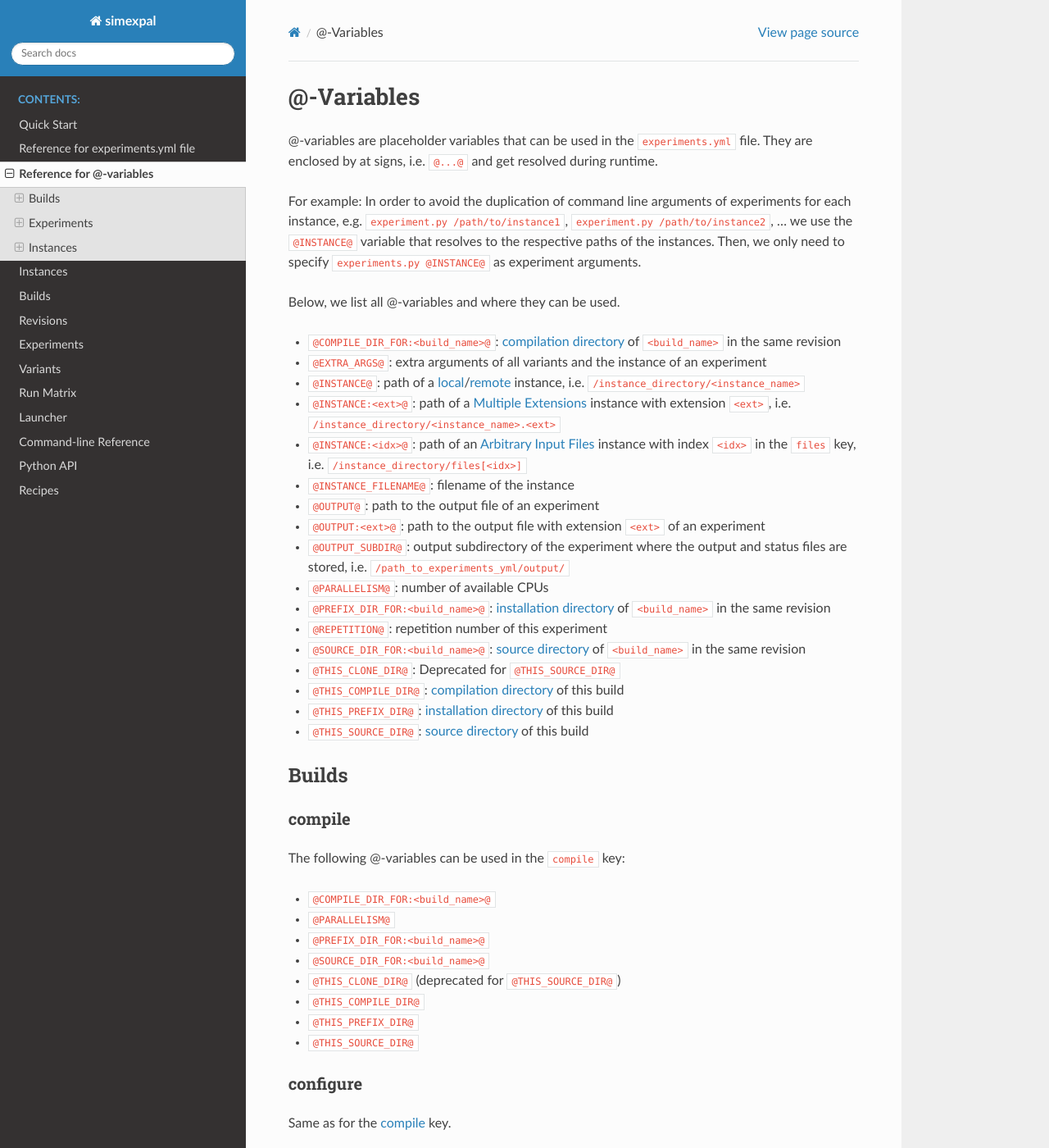
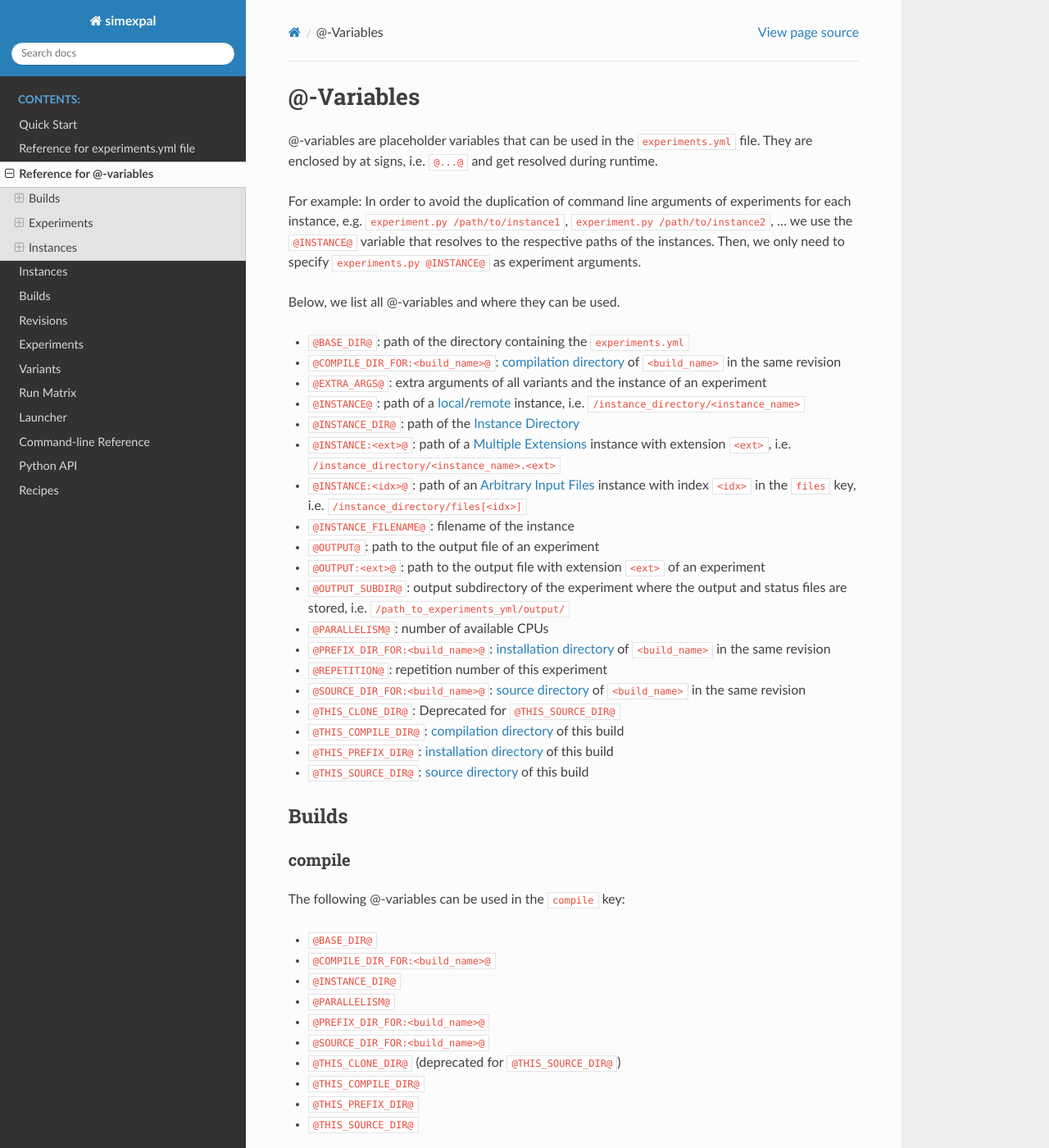
Before and after one commit to hu-macsy/simexpal, a Sphinx documentation site: the page built from docs/at_variables_reference.rst, in a window 1280 px wide and 1400 px high. Shown: the whole window at 82% size. Built offline with Sphinx 7.4.7 and the Read the Docs theme 2.0.0, drawn with Linux system fonts in a browser that asks for light colours; some of the changed text lies outside the part shown.

Commit message:
docs/at_variables, docs/instances: Add documentation on at-variables 'BASE_DIR' and 'INSTANCE_DIR'

```diff
--- a/docs/at_variables_reference.rst
+++ b/docs/at_variables_reference.rst
@@ -16,9 +16,11 @@ specify ``experiments.py @INSTANCE@`` as experiment arguments.
 
 Below, we list all @-variables and where they can be used.
 
+- ``@BASE_DIR@``: path of the directory containing the ``experiments.yml``
 - ``@COMPILE_DIR_FOR:<build_name>@``: :ref:`compilation directory <BuildDirectories>` of ``<build_name>`` in the same revision
 - ``@EXTRA_ARGS@``: extra arguments of all variants and the instance of an experiment
 - ``@INSTANCE@``: path of a :ref:`local <LocalInstances>`/:ref:`remote <RemoteInstances>` instance, i.e. ``/instance_directory/<instance_name>``
+- ``@INSTANCE_DIR@``: path of the :ref:`InstanceDirectory`
 - ``@INSTANCE:<ext>@``: path of a :ref:`MultipleExtensions` instance with extension ``<ext>``, i.e. ``/instance_directory/<instance_name>.<ext>``
 - ``@INSTANCE:<idx>@``: path of an :ref:`ArbitraryInputFiles` instance with index ``<idx>`` in the ``files`` key, i.e. ``/instance_directory/files[<idx>]``
 - ``@INSTANCE_FILENAME@``: filename of the instance
@@ -46,7 +48,9 @@ compile
 
 The following @-variables can be used in the ``compile`` key:
 
+- ``@BASE_DIR@``
 - ``@COMPILE_DIR_FOR:<build_name>@``
+- ``@INSTANCE_DIR@``
 - ``@PARALLELISM@``
 - ``@PREFIX_DIR_FOR:<build_name>@``
 - ``@SOURCE_DIR_FOR:<build_name>@``
@@ -98,9 +102,11 @@ args
 
 The following @-variables can be used in the ``args`` key:
 
+- ``@BASE_DIR@``
 - ``@COMPILE_DIR_FOR:<build_name>@`` (``<build>`` has to be in ``used_builds`` or be required by a build in it)
 - ``@EXTRA_ARGS@``
 - ``@INSTANCE@``
+- ``@INSTANCE_DIR@``
 - ``@INSTANCE:<ext>@``
 - ``@INSTANCE:<idx>@``
 - ``@OUTPUT@``
--- a/docs/instances.rst
+++ b/docs/instances.rst
@@ -14,6 +14,8 @@ remote instances from the `SNAP <https://snap.stanford.edu/data/>`_ repository,
 and arbitrary URLs. It is also possible to assign instances to instance sets that enable a more
 efficient usage of the :ref:`command line interface <CommandLineReference>` and are useful when
 defining the run matrix.
+
+.. _InstanceDirectory:
 
 Instance Directory
 ------------------
```
